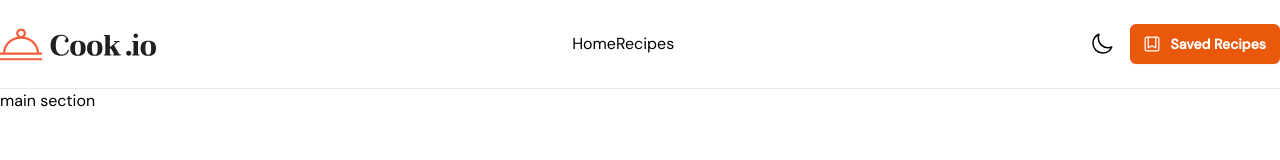
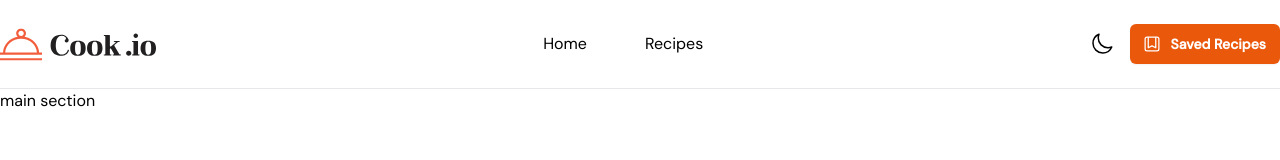
Before and after one commit to DJaye33/cook-io, a React (Vite) app: page /recipes in a window 1280 px wide. Shown: the top 160 px of the page. Built offline with nearby package versions, Linux system fonts and the light colour scheme.

Commit message:
finish current iteration of top navigation

```diff
--- a/src/App.tsx
+++ b/src/App.tsx
@@ -1,4 +1,4 @@
-import { MainContainer, TopNavigation } from "./components";
+import { TopNavigation, Divider, MainContainer } from "./components";
 
 import "./App.css";
 
@@ -6,7 +6,7 @@ function App() {
   return (
     <>
       <TopNavigation />
-      <hr />
+      <Divider />
       <MainContainer>main section</MainContainer>
     </>
   );
--- /dev/null
+++ b/src/components/Divider/Divider.tsx
@@ -0,0 +1,5 @@
+const Divider = () => {
+  return <hr />;
+};
+
+export default Divider;
--- a/src/components/Navigation/TopNavigation.tsx
+++ b/src/components/Navigation/TopNavigation.tsx
@@ -12,20 +12,26 @@ const TopNavigation = () => {
       <a href="">
         <img src={logoLight} alt="cook.io home" />
       </a>
-      <nav className="hidden xl:block">
-        <a href="">Home</a>
-        <a href="">Recipes</a>
+      <nav className="hidden xl:flex items-center justify-between w-40">
+        <a href="/" className="hover:font-bold hover:text-black">
+          Home
+        </a>
+        <a href="/recipes" className="hover:font-bold hover:text-black">
+          Recipes
+        </a>
       </nav>
       <div className="hidden xl:flex xl:items-center">
         <MoonIcon className="w-6 h-6" />
         <SunIcon className="hidden w-6 h-6" />
-        <button
+
+        <a
+          href="#"
           type="button"
           className="hidden xl:inline-flex items-center ml-4 gap-x-2 rounded-md bg-orange-600 px-3.5 py-2.5 text-sm font-semibold text-white shadow-sm hover:bg-orange-500 focus-visible:outline focus-visible:outline-2 focus-visible:outline-offset-2 focus-visible:outline-orange-600"
         >
           <BookmarkSquareIcon className="-ml-0.5 h-5 w-5" aria-hidden="true" />
           Saved Recipes
-        </button>
+        </a>
       </div>
     </div>
   );
--- a/src/components/index.ts
+++ b/src/components/index.ts
@@ -1,2 +1,3 @@
+export { default as TopNavigation } from "./Navigation/TopNavigation";
+export { default as Divider } from "./Divider/Divider";
 export { default as MainContainer } from "./MainContainer/MainContainer";
-export { default as TopNavigation } from "./Navigation/TopNavigation";
```
